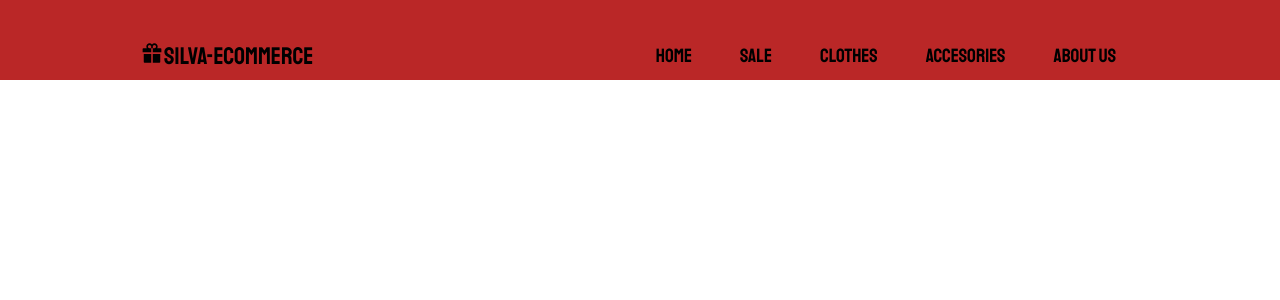
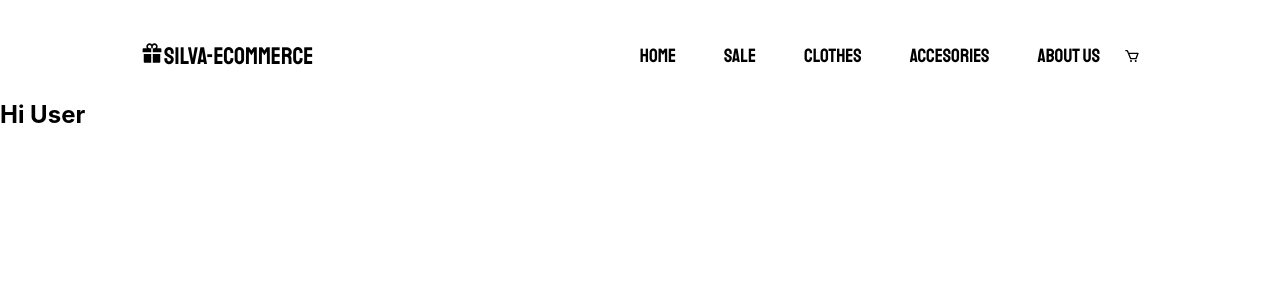
Before and after one commit to rosilvaf/ecommerce-silva, a React (Create React App) app in the folder ecommerce-silva/: page / in a window 1280 px wide. Shown: the top 300 px of the page. Built offline with nearby package versions, Linux system fonts and the light colour scheme.

Commit message:
added a cart and a title

```diff
--- /dev/null
+++ b/ecommerce-silva/src/components/navbar/CartWidget.js
@@ -0,0 +1,6 @@
+import React, { Component } from "react";
+import { BiCart } from "react-icons/bi";
+const CartWidget = () => {
+    return <BiCart />
+}
+export default CartWidget;
--- /dev/null
+++ b/ecommerce-silva/src/components/navbar/ItemListContainer.js
@@ -0,0 +1,10 @@
+import React from 'react';
+
+const ItemListContainer = () => {
+    return (
+        <>
+            <h2>Hi User</h2>
+        </>
+    )
+}
+export default ItemListContainer;
--- a/ecommerce-silva/src/components/navbar/NavBar.elements.js
+++ b/ecommerce-silva/src/components/navbar/NavBar.elements.js
@@ -14,7 +14,7 @@ export const NavBarContainer = styled.div`
 
   z-index: 99;
 
-  background-color: #ba2727;
+  background-color: #ffffff;
 
 `;
 
@@ -87,7 +87,7 @@ export const Menu = styled.ul`
 
 transition:0.5s all ease-in;
 
-background-color:#ba2727;
+background-color:#ffffff;
 
 }
 
@@ -115,7 +115,7 @@ export const MenuItem = styled.li`
 
   &:hover {
 
-    background-color: #8f4247;
+    background-color: #D6D9D0;
 
     border-bottom: 0.4rem solid;
 
--- a/ecommerce-silva/src/components/navbar/NavBar.js
+++ b/ecommerce-silva/src/components/navbar/NavBar.js
@@ -22,12 +22,11 @@ import { FaBars, FaTimes } from "react-icons/fa";
 
 import { AiFillGift } from "react-icons/ai";
 
+import CartWidget from './CartWidget';
 
+import ItemListContainer from "./ItemListContainer";
 
 const NavBar = () => {
-
-
-
 
     const [click, setClick] = useState(false)
 
@@ -97,13 +96,15 @@ const NavBar = () => {
 
                         </MenuItem>
 
-
+                        <CartWidget />
 
                     </Menu>
 
                 </NavbarWrapper>
 
             </NavBarContainer>
+
+            <ItemListContainer></ItemListContainer>
 
         </>
 
```
